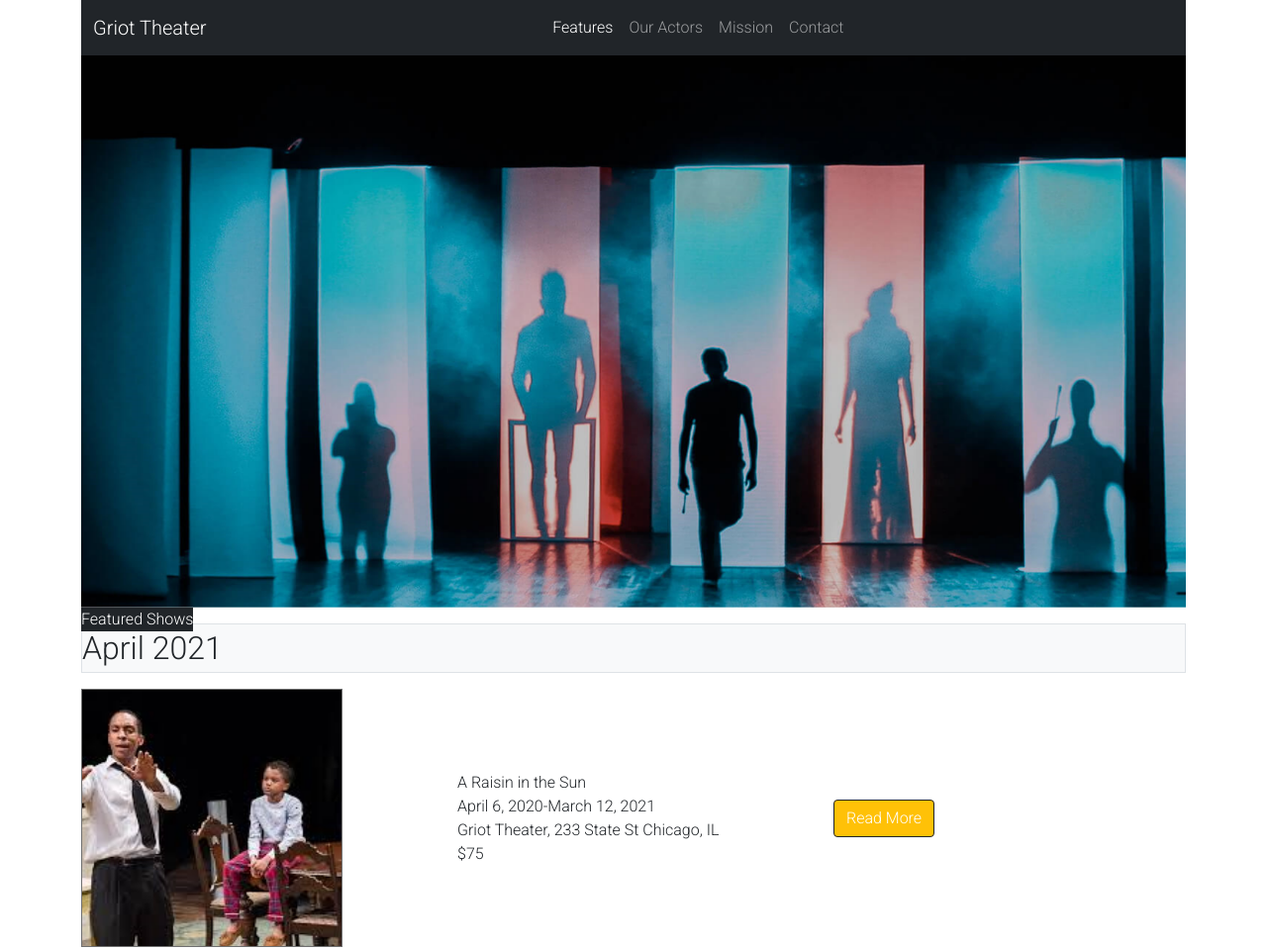
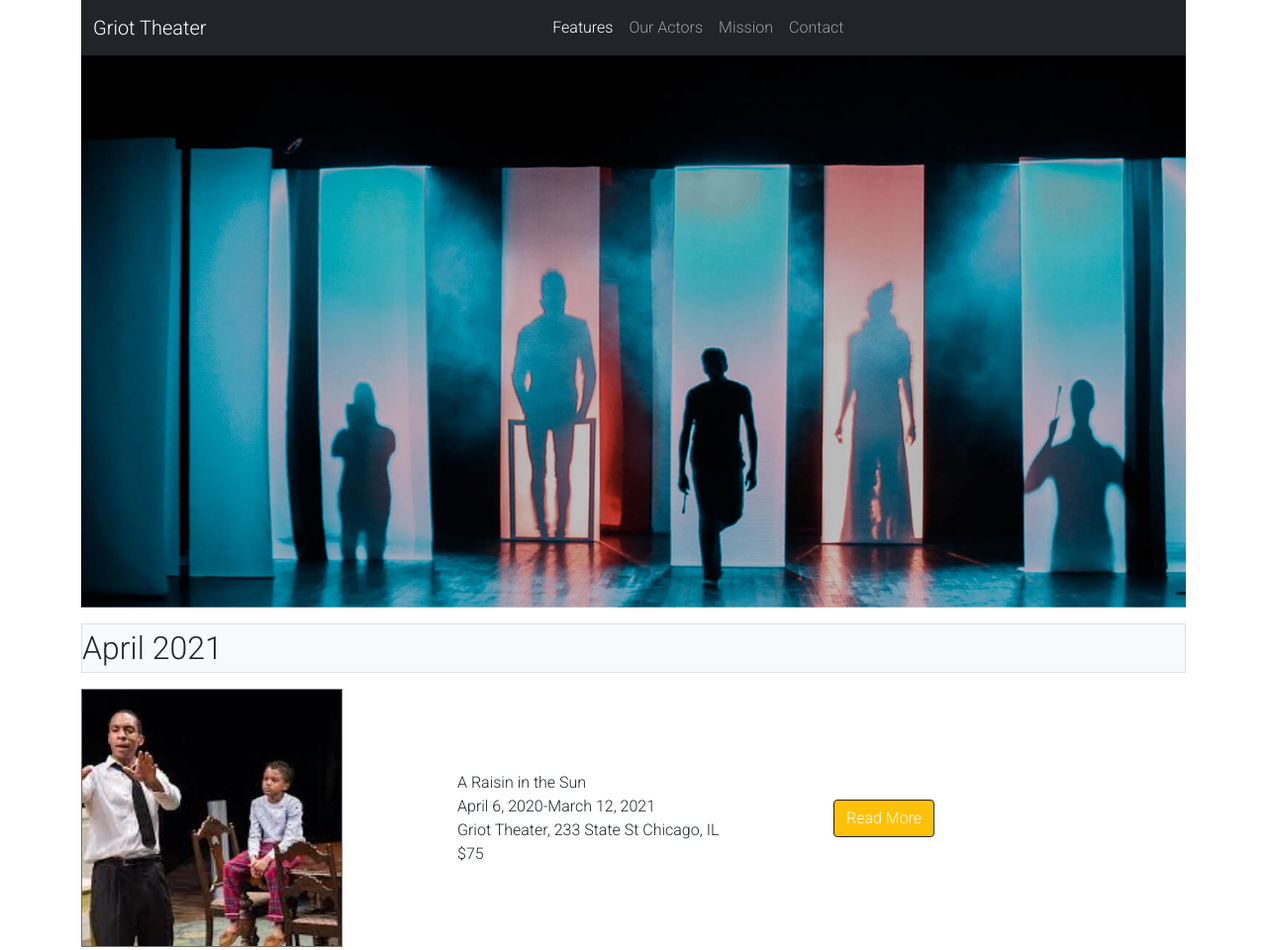
Before and after one commit to EmpressBelless/theater, a plain HTML site: page index.html in a window 1280 px wide. Shown: the top 960 px of the page at 99% size. Drawn offline with nearby package versions, Linux system fonts and the light colour scheme.

Commit message:
Remove featured shows

```diff
--- a/index.html
+++ b/index.html
@@ -41,7 +41,6 @@
 <div class="container">
     <figure class="position-relative">
       <img src="theater-image-background.png" class="img-fluid" alt="Theatre">
-    <figcaption class="text-white text-align-center bg-dark position-absolute">Featured Shows</figcaption>
     </figure>
 </div>
 <div class="container">
```
